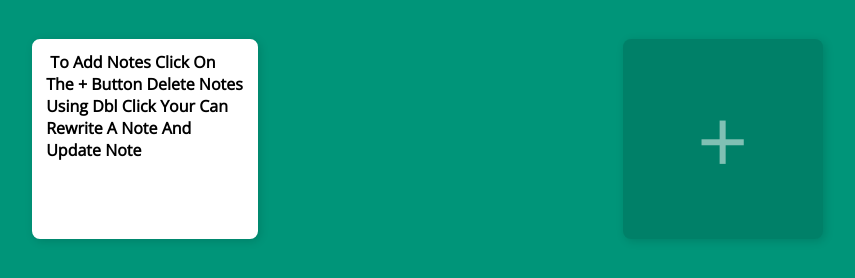
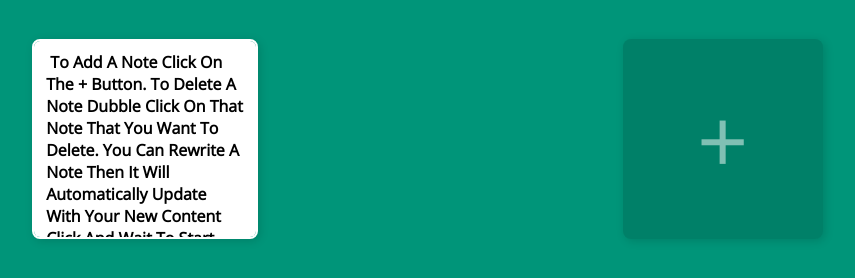
Before and after one commit to Animeshk123/NotesApp, a plain HTML site: page index.html in a window 1280 px wide. Shown: the whole page, without its empty margins (204-1059 px from the left). Drawn offline with nearby package versions, Linux system fonts and the light colour scheme.

Commit message:
Update index.html

```diff
--- a/index.html
+++ b/index.html
@@ -11,7 +11,7 @@
 
 <body>
     <div class="app">
-        <textarea class="note" placeholder="empty sticky note"> To add notes click on the + button delete notes using dbl click your can rewrite a note and update note </textarea>
+        <textarea class="note" placeholder="empty sticky note"> To add a note click on the + button. To delete a note dubble click on that note that you want to delete. You can rewrite a note then it will automatically update with your new content click and wait to start typing ..by the way this this a dumy instruction note .. </textarea>
         <button class="add_button" type="button">+</button>
     </div>
 </body>
```
